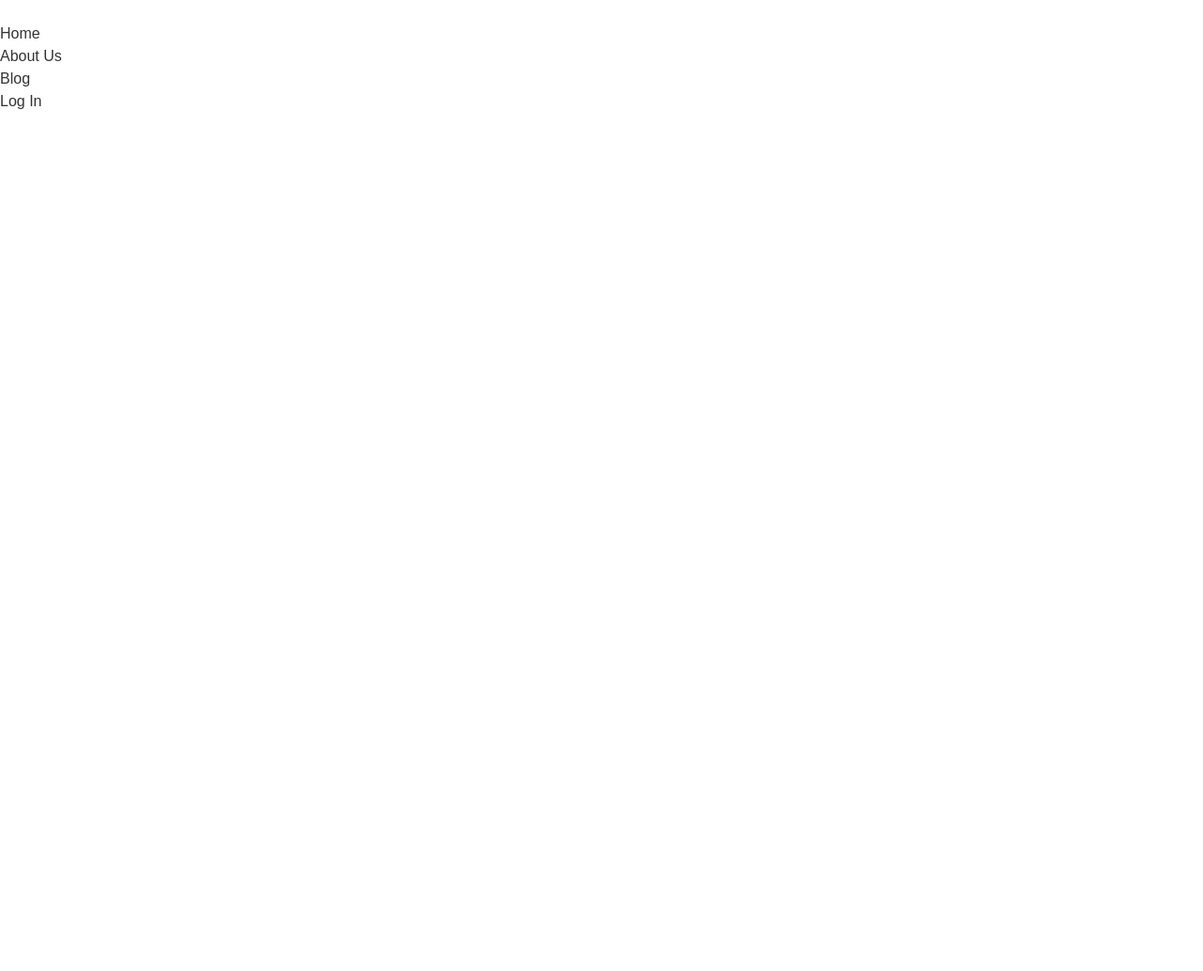
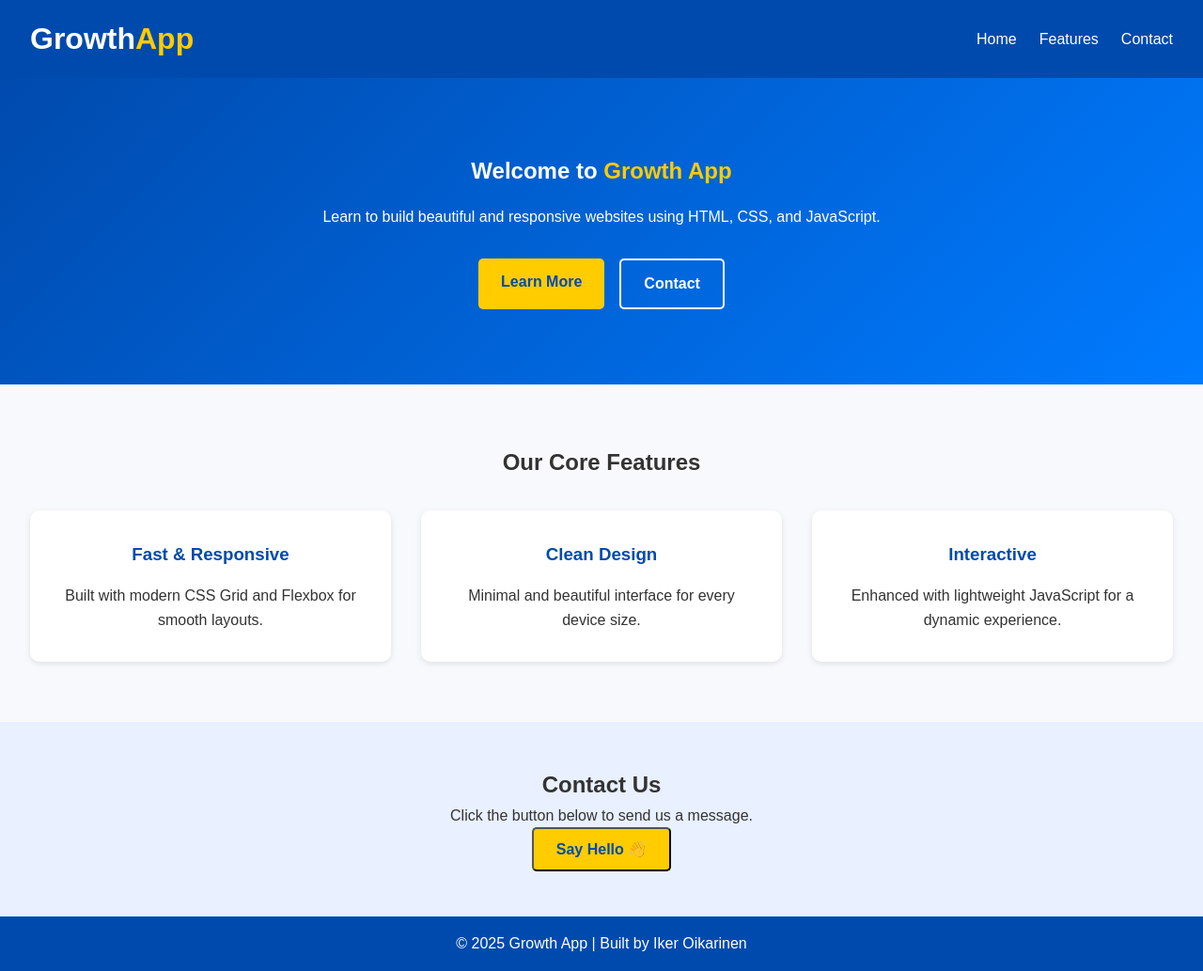
Before and after one commit to Ikeroikarinen/front-end-course, a plain HTML site: page index.html in a window 1280 px wide. Shown: the whole page at 94% size. Before the commit the page ends 800 px from the top, so only its background shows below. Drawn offline with Linux system fonts and the light colour scheme.

Commit message:
Add final styled responsive website

```diff
--- a/css/style.css
+++ b/css/style.css
@@ -1,25 +1,150 @@
+/* Reset & Base */
 * {
     box-sizing: border-box;
     margin: 0;
     padding: 0;
-}
-body {
+  }
+
+  body {
     font-family: 'Poppins', sans-serif;
-    font-size: 16px;
-    line-height: 1.5;
+    background: #f8f9fc;
+    color: #333;
+    line-height: 1.6;
+  }
+
+  /* Navigation */
+  .navbar {
+    background: #004aad;
+    color: #fff;
+    display: flex;
+    justify-content: space-between;
+    align-items: center;
+    padding: 1rem 2rem;
+  }
+
+  .logo span {
+    color: #ffcc00;
+  }
+
+  .navbar ul {
+    list-style: none;
+    display: flex;
+    gap: 1.5rem;
+  }
+
+  .navbar a {
+    color: #fff;
+    text-decoration: none;
+    font-weight: 500;
+  }
+
+  .navbar a:hover {
+    color: #ffcc00;
+  }
+
+  /* Hero Section */
+  .hero {
+    background: linear-gradient(135deg, #004aad, #007bff);
+    color: #fff;
+    text-align: center;
+    padding: 5rem 1rem;
+  }
+
+  .hero h2 span {
+    color: #ffcc00;
+  }
+
+  .hero p {
+    margin: 1rem auto 2rem;
+    max-width: 600px;
+  }
+
+  .buttons {
+    display: flex;
+    justify-content: center;
+    gap: 1rem;
+  }
+
+  /* Buttons */
+  .btn {
+    display: inline-block;
+    padding: 0.75rem 1.5rem;
+    border-radius: 5px;
+    font-weight: 600;
+    text-decoration: none;
+    cursor: pointer;
+    transition: all 0.3s ease;
+  }
+
+  .btn.primary {
+    background: #ffcc00;
+    color: #004aad;
+  }
+
+  .btn.primary:hover {
+    background: #ffc107;
+  }
+
+  .btn.secondary {
+    border: 2px solid #fff;
+    color: #fff;
+  }
+
+  .btn.secondary:hover {
+    background: rgba(255,255,255,0.2);
+  }
+
+  /* Cards Section */
+  .cards-section {
+    padding: 4rem 2rem;
+    text-align: center;
+  }
+
+  .card-grid {
+    display: grid;
+    grid-template-columns: repeat(auto-fit, minmax(250px, 1fr));
+    gap: 2rem;
+    margin-top: 2rem;
+  }
+
+  .card {
     background: #fff;
-}
+    padding: 2rem;
+    border-radius: 10px;
+    box-shadow: 0 2px 6px rgba(0,0,0,0.1);
+  }
 
-a {
-    text-decoration: none;
-    color: #333;
+  .card h3 {
+    color: #004aad;
+    margin-bottom: 1rem;
+  }
 
-}
-ul {
-    list-style: none;
-}
-img {
-    max-width: 100%;
-}
+  /* Contact Section */
+  .contact-section {
+    text-align: center;
+    background: #e9f0ff;
+    padding: 3rem 2rem;
+  }
 
-/* Utility Classes */
+  .contact-section button {
+    font-size: 1rem;
+  }
+
+  /* Footer */
+  footer {
+    text-align: center;
+    padding: 1rem;
+    background: #004aad;
+    color: #fff;
+  }
+
+  /* Responsive */
+  @media (max-width: 768px) {
+    .navbar {
+      flex-direction: column;
+    }
+
+    .buttons {
+      flex-direction: column;
+    }
+  }
--- a/index.html
+++ b/index.html
@@ -1,43 +1,67 @@
 <!DOCTYPE html>
 <html lang="en">
 <head>
-    <meta charset="UTF-8">
-    <meta name="viewport" content="width=device-width, initial-scale=1.0">
-    <title>Growth App</title>
-    <link rel="stylesheet" href="css/style.css">
-    <link rel="shortcut icon" href="images/favicon.ico" type="image/x-icon"/>
+  <meta charset="UTF-8" />
+  <meta name="viewport" content="width=device-width, initial-scale=1.0" />
+  <title>Growth App</title>
+  <link rel="stylesheet" href="css/style.css" />
 </head>
 <body>
-    <nav class="navbar">
-        <div class="container">
-            <div class="logo">
-                <a href="index.html">
-                    <img src="image/logo.png" alt="">
-                </a>
+  <!-- Navigation -->
+  <header class="navbar">
+    <h1 class="logo">Growth<span>App</span></h1>
+    <nav>
+      <ul>
+        <li><a href="#home">Home</a></li>
+        <li><a href="#features">Features</a></li>
+        <li><a href="#contact">Contact</a></li>
+      </ul>
+    </nav>
+  </header>
 
-            </div>
-            <div class="main-menu">
-                <ul>
-                    <li>
-                        <a href="index.html">Home</a>
-                    </li>
-                    <li>
-                        <a href="#">About Us</a>
-                    </li>
-                    <li>
-                        <a href="#">Blog</a>
-                    </li>
-                    <li>
-                        <a class="btn btn-light" href="#">
-                            <i class="fa fa-user"></i> Log In
-                        </a>
-                    </li>
-                </ul>
-            </div>
-        </div>
-    </nav>
+  <!-- Hero Section -->
+  <section id="home" class="hero">
+    <div class="hero-content">
+      <h2>Welcome to <span>Growth App</span></h2>
+      <p>Learn to build beautiful and responsive websites using HTML, CSS, and JavaScript.</p>
+      <div class="buttons">
+        <a href="#features" class="btn primary">Learn More</a>
+        <a href="#contact" class="btn secondary">Contact</a>
+      </div>
+    </div>
+  </section>
 
+  <!-- Features Section -->
+  <section id="features" class="cards-section">
+    <h2>Our Core Features</h2>
+    <div class="card-grid">
+      <div class="card">
+        <h3>Fast & Responsive</h3>
+        <p>Built with modern CSS Grid and Flexbox for smooth layouts.</p>
+      </div>
+      <div class="card">
+        <h3>Clean Design</h3>
+        <p>Minimal and beautiful interface for every device size.</p>
+      </div>
+      <div class="card">
+        <h3>Interactive</h3>
+        <p>Enhanced with lightweight JavaScript for a dynamic experience.</p>
+      </div>
+    </div>
+  </section>
 
-    <script src="js/main.js"></script>
+  <!-- Contact Section -->
+  <section id="contact" class="contact-section">
+    <h2>Contact Us</h2>
+    <p>Click the button below to send us a message.</p>
+    <button id="contact-btn" class="btn primary">Say Hello 👋</button>
+  </section>
+
+  <!-- Footer -->
+  <footer>
+    <p>© 2025 Growth App | Built by Iker Oikarinen</p>
+  </footer>
+
+  <script src="js/main.js"></script>
 </body>
 </html>
--- a/js/main.js
+++ b/js/main.js
@@ -0,0 +1,7 @@
+// Simple interactivity
+document.addEventListener("DOMContentLoaded", () => {
+    const btn = document.getElementById("contact-btn");
+    btn.addEventListener("click", () => {
+      alert("Thanks for reaching out! 😊 We'll get back to you soon.");
+    });
+  });
```
